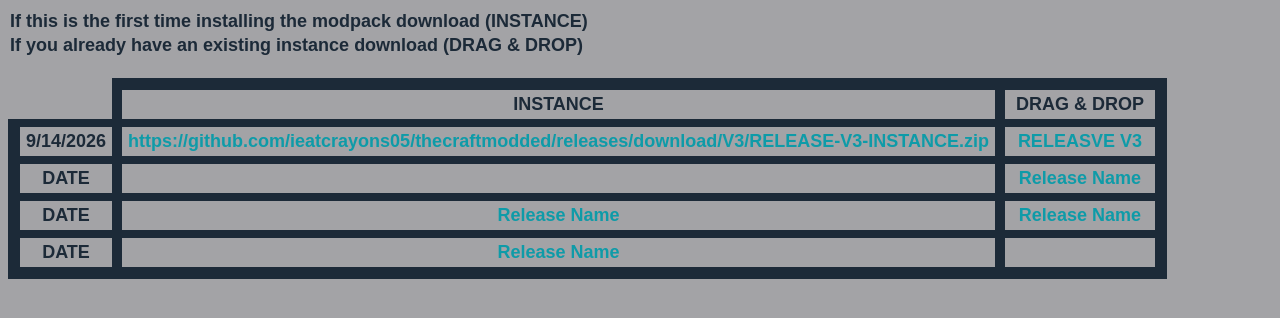
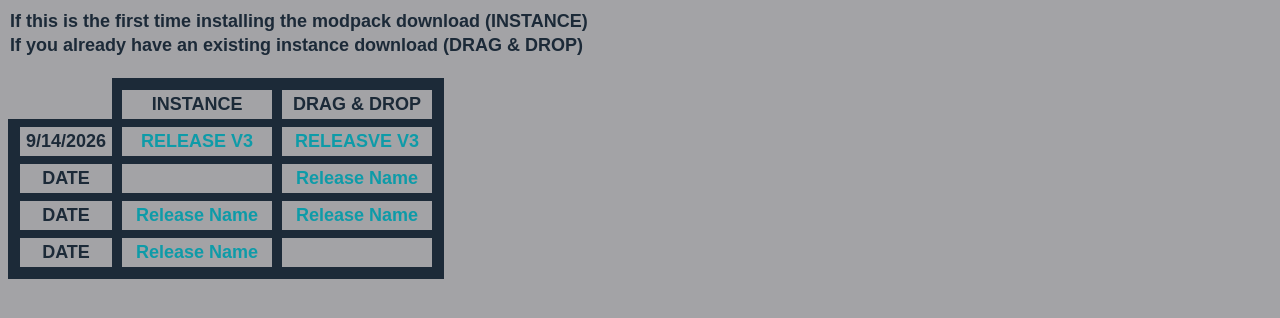
Before and after one commit to ieatcrayons05/thecraftmodded, a plain HTML site: page index.html in a window 1280 px wide. Shown: the part 48-366 px from the top of the page. Drawn offline with Linux system fonts and the light colour scheme.

Commit message:
Update index.html

```diff
--- a/index.html
+++ b/index.html
@@ -105,7 +105,7 @@
     <!-- ===== RELEASES: one line per release, newest on top =====
          Each line needs exactly 3 cells: date, instance, drag & drop.
          No file for a column? Use  <span class="blank"></span>  instead of the link. -->
-    <span class="date">9/14/2026</span>  <a class="download" href="#">https://github.com/ieatcrayons05/thecraftmodded/releases/download/V3/RELEASE-V3-INSTANCE.zip</a>  <a class="download" href="#">RELEASVE V3</a>
+    <span class="date">9/14/2026</span>  <a class="download" href="https://github.com/ieatcrayons05/thecraftmodded/releases/download/V3/RELEASE-V3-INSTANCE.zip">RELEASE V3</a>  <a class="download" href="#">RELEASVE V3</a>
     <span class="date">DATE</span>  <span class="blank"></span>                  <a class="download" href="#">Release Name</a>
     <span class="date">DATE</span>  <a class="download" href="#">Release Name</a>  <a class="download" href="#">Release Name</a>
     <span class="date">DATE</span>  <a class="download" href="#">Release Name</a>  <span class="blank"></span>
```
